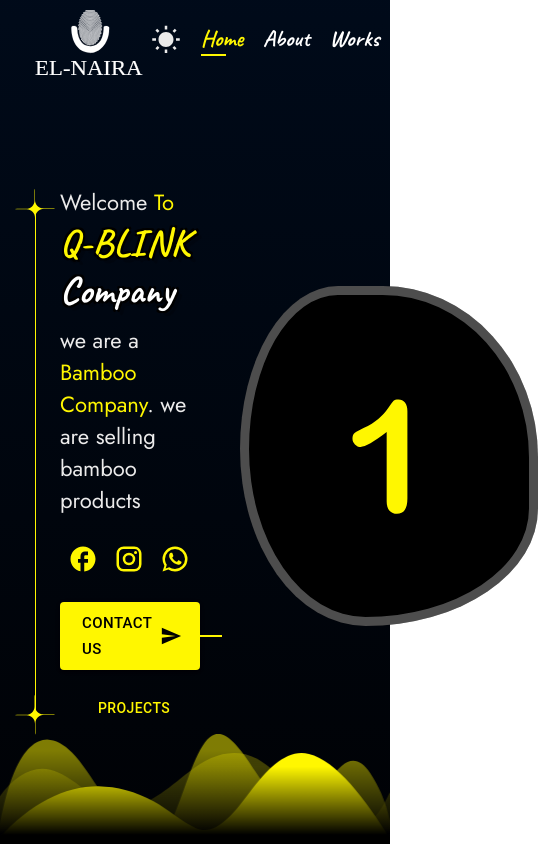
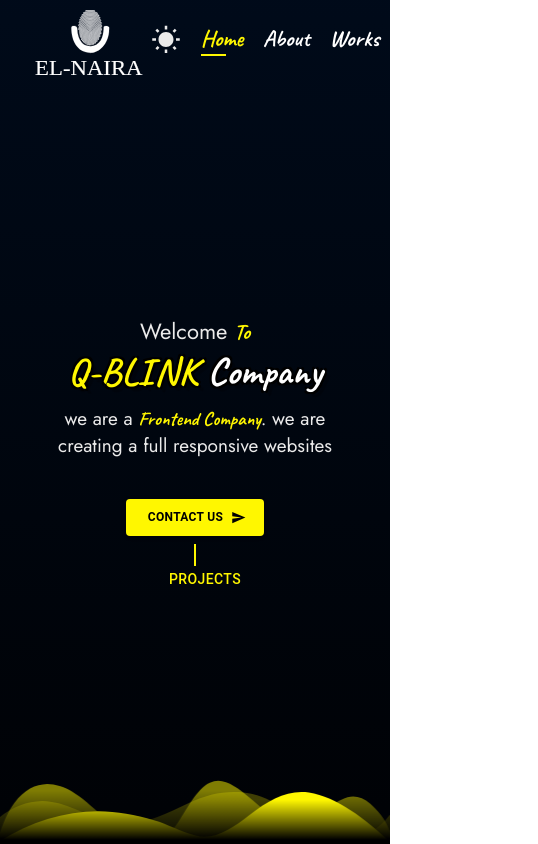
Before and after one commit to noorhesham9/Q_blink-company, a React (Vite) app: page / in a window 390 px wide. Shown: the top 844 px of the page, 538 px wide, since content can reach past the window. Built offline with nearby package versions, Linux system fonts and the light colour scheme; the HTML template or start-up script is replaced by a standard one; a web font is replaced by a local one.

Commit message:
finish landing responsive

```diff
--- a/src/components/landing/Landing.jsx
+++ b/src/components/landing/Landing.jsx
@@ -1,9 +1,9 @@
 import { Swiper, SwiperSlide } from "swiper/react";
 import { Autoplay, Pagination, Navigation } from "swiper";
 import "./landing.css";
+import { Container } from "@mui/material";
 import "swiper/css";
 import SendIcon from "@mui/icons-material/Send";
-
 import "swiper/css/pagination";
 import { Button, IconButton } from "@mui/material";
 const Image1 = (width) => {
@@ -173,16 +173,18 @@ const Landing = () => {
         />
         <Shape className="shape-class-2" />
       </div>
-      <div className="Landing__container container__1 container ">
+
+      <Container className="Landing__container container__1">
         <div className="LAnding__title ">
           Welcome <span>To</span>
           <h2 className="landing__title-h2">
             <span className="text-cs">Q-blink</span> Company
           </h2>
           <p className="landing__title-p">
-            we are a <span>Bamboo Company</span>. we are selling bamboo products
+            we are a <span>Frontend Company</span>. we are creating a full
+            responsive websites
           </p>
-          <div className="landing__title-socials">
+          {/* <div className="landing__title-socials">
             <div className="socials">
               <IconButton>
                 <FacebookOutlinedIcon
@@ -209,7 +211,8 @@ const Landing = () => {
                 />
               </IconButton>
             </div>
-          </div>
+          </div> */}
+          <div className="landing__title-buttons">
             <Button
               href="#contact"
               className="landing__title-button landing__title-button-contact"
@@ -241,6 +244,7 @@ const Landing = () => {
               size="large">
               Contact US
               <span
+                className="sharta"
                 style={{
                   width: "22px",
                   height: "2px",
@@ -252,12 +256,11 @@ const Landing = () => {
             <Button
               className="landing__title-button landing__title-button-project"
               sx={{
-              position: "relative",
-              right: "-30px",
                 color: "var(--primary-color)",
               }}>
               Projects
             </Button>
+          </div>
         </div>
 
         <div className="Landing__Images">
@@ -295,8 +298,8 @@ const Landing = () => {
             </SwiperSlide> */}
           </Swiper>
         </div>
-      </div>
-
+        {/* </div> */}
+      </Container>
       <div className="bottom-button"></div>
       <div className="custom-shape-divider-bottom-1689188262">
         <svg
--- a/src/components/landing/landing.css
+++ b/src/components/landing/landing.css
@@ -10,16 +10,19 @@
   position: relative;
   gap: 40px;
   width: 100%;
-  display: flex;
+  display: flex !important;
   justify-content: space-between;
+  flex-wrap: wrap;
   align-items: center;
 }
 
 .LAnding__title {
   font-size: 22px;
+  max-width: 52%;
 }
 .LAnding__title span {
   color: var(--primary-color);
+  font-family: var(--second-font);
 }
 
 .landing__title-h2 {
@@ -34,6 +37,12 @@
 
 .landing__title-p {
   padding-bottom: 20px;
+  font-size: 19px;
+}
+.landing__title-p span {
+  font-weight: 700;
+  font-size: 19px;
+  font-family: var(--second-font);
 }
 
 .swiperContaienr {
@@ -54,6 +63,10 @@
 .landing__title-button {
   margin-top: 20px !important;
 }
+.landing__title-button.landing__title-button-project {
+  margin-left: 20px !important;
+}
+
 .landing__Images_image {
   border-radius: 1rem;
   display: flex;
@@ -79,7 +92,7 @@
 
 .custom-shape-divider-bottom-1689188262 {
   position: absolute;
-  bottom: 0px;
+  bottom: -1px;
   left: 0;
   width: 100%;
   overflow: hidden;
@@ -111,4 +124,52 @@
   bottom: 0;
   left: calc(50% - 0px);
   transform: translate(-50%, 50%);
+}
+
+@media (max-width: 1200px) {
+  .container__1 {
+    padding: 0;
+  }
+  .Landing__Images {
+    display: none;
+  }
+  .Landing__container {
+    justify-content: center;
+  }
+  .LAnding__title {
+    text-align: center;
+    max-width: 100%;
+  }
+  .shape {
+    display: none;
+  }
+  .landing__title-button-contact {
+    max-width: 150px;
+    font-size: 12px !important;
+    font-weight: 700 !important;
+  }
+  .landing__title-button-contact .sharta {
+    left: 50% !important;
+    transform: translateX(-50%) rotate(90deg);
+    bottom: -20px;
+  }
+  .landing__title-button-contact .MuiButton-endIcon svg {
+    font-size: 15px !important;
+  }
+  .landing__title-buttons {
+    width: 100%;
+    display: flex;
+    flex-direction: column;
+    flex-wrap: wrap;
+    justify-content: center;
+    align-items: center;
+  }
+  .landing__title-button-project {
+    margin-top: 25px !important;
+  }
+}
+@media (max-width: 600px) {
+  .custom-shape-divider-bottom-1689188262 svg {
+    height: 70px;
+  }
 }/*# sourceMappingURL=landing.css.map */
--- a/src/components/landing/landing.scss
+++ b/src/components/landing/landing.scss
@@ -9,16 +9,20 @@
   position: relative;
   gap: 40px;
   width: 100%;
-  display: flex;
+  display: flex !important;
   justify-content: space-between;
+  flex-wrap: wrap;
   align-items: center;
 }
 .LAnding__title {
   font-size: 22px;
+  max-width: 52%;
   span {
     color: var(--primary-color);
+    font-family: var(--second-font);
   }
 }
+
 .landing__title-h2 {
   padding-bottom: 10px;
   font-size: var(--biggest-font-size);
@@ -32,6 +36,12 @@
 
 .landing__title-p {
   padding-bottom: 20px;
+  font-size: 19px;
+  span {
+    font-weight: 700;
+    font-size: 19px;
+    font-family: var(--second-font);
+  }
 }
 
 .swiperContaienr {
@@ -48,8 +58,10 @@
   width: 490px;
   max-width: 100%;
 }
+
 .landing__title-button {
-  .landing__title-button-contact {
+  &.landing__title-button-project {
+    margin-left: 20px !important;
   }
   margin-top: 20px !important;
 }
@@ -78,7 +90,7 @@
 
 .custom-shape-divider-bottom-1689188262 {
   position: absolute;
-  bottom: 0px;
+  bottom: -1px;
   left: 0;
   width: 100%;
   overflow: hidden;
@@ -110,3 +122,58 @@
   left: calc(50% - 0px);
   transform: translate(-50%, 50%);
 }
+
+@media (max-width: 1200px) {
+  .container__1 {
+    padding: 0;
+  }
+  .Landing__Images {
+    display: none;
+  }
+  .Landing__container {
+    justify-content: center;
+  }
+
+  .LAnding__title {
+    text-align: center;
+    max-width: 100%;
+  }
+
+  .shape {
+    display: none;
+  }
+  .landing__title-button-contact {
+    max-width: 150px;
+    font-size: 12px !important;
+    font-weight: 700 !important;
+    .sharta {
+      left: 50% !important;
+      transform: translateX(-50%) rotate(90deg);
+      bottom: -20px;
+    }
+    .MuiButton-endIcon {
+      svg {
+        font-size: 15px !important;
+      }
+    }
+  }
+  .landing__title-buttons {
+    width: 100%;
+    display: flex;
+    flex-direction: column;
+    flex-wrap: wrap;
+    justify-content: center;
+    align-items: center;
+  }
+  .landing__title-button-project {
+    margin-top: 25px !important;
+  }
+}
+
+@media (max-width: 600px) {
+  .custom-shape-divider-bottom-1689188262 {
+    svg {
+      height: 70px;
+    }
+  }
+}
```
Also changed, not shown: 1 other file (tests, documents, lock files or other folders). Lines whose indentation alone changed are shown as unchanged.
